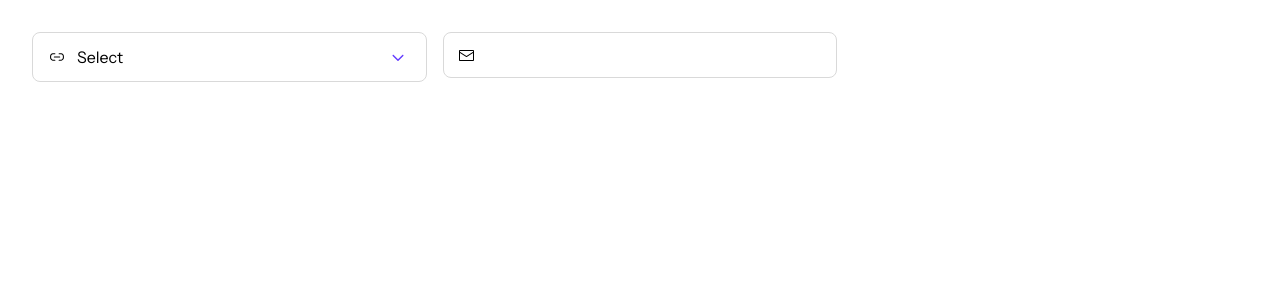
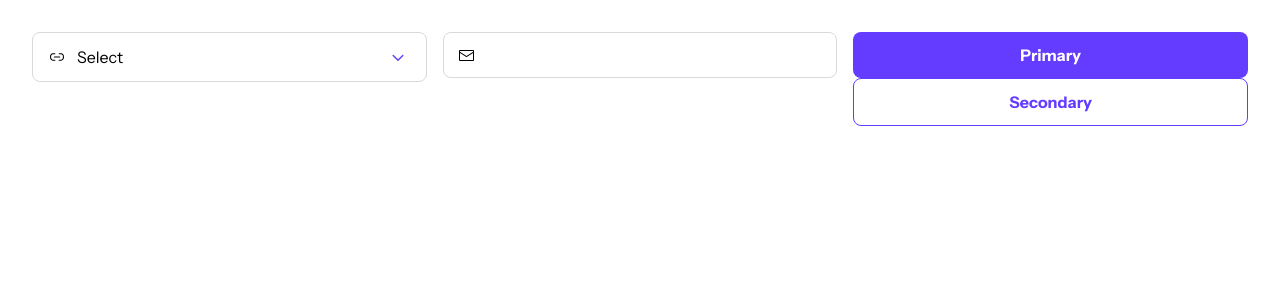
Before and after one commit to AlbaOngaro/devlinks, a Next.js app: page /styleguide in a window 1280 px wide. Shown: the top 300 px of the page. Built offline with nearby package versions, Linux system fonts and the light colour scheme.

Commit message:
feat: added button component

```diff
--- /dev/null
+++ b/src/components/Button/Button.styles.ts
@@ -0,0 +1,49 @@
+import { Theme, css } from "@emotion/react";
+
+export const button = (theme: Theme, variant: "primary" | "secondary") => [
+  css`
+    appearance: none;
+    display: flex;
+    padding: 11px 27px;
+    flex-direction: column;
+    justify-content: center;
+    align-items: center;
+    gap: 8px;
+    border-radius: 8px;
+    transition: all 0.3s ease-in-out;
+    cursor: pointer;
+    font-size: 16px;
+    font-style: normal;
+    font-weight: 600;
+    line-height: 150%;
+    width: 100%;
+  `,
+  variant === "primary" &&
+    css`
+      background: ${theme.colors.purple};
+      color: ${theme.colors.white};
+
+      &:is(:hover, :active, :focus) {
+        background: ${theme.colors.purpleHoverColor};
+        box-shadow: 0px 0px 32px 0px rgba(99, 60, 255, 0.25);
+      }
+
+      &:disabled {
+        opacity: 0.25;
+      }
+    `,
+  variant === "secondary" &&
+    css`
+      background: ${theme.colors.white};
+      border: 1px solid ${theme.colors.purple};
+      color: ${theme.colors.purple};
+
+      &:is(:hover, :active, :focus) {
+        background: ${theme.colors.purpleHoverColor};
+      }
+
+      &:disabled {
+        opacity: 0.25;
+      }
+    `,
+];
--- /dev/null
+++ b/src/components/Button/Button.tsx
@@ -0,0 +1,14 @@
+import { ButtonHTMLAttributes, DetailedHTMLProps } from "react";
+import * as styles from "./Button.styles";
+
+interface Props
+  extends DetailedHTMLProps<
+    ButtonHTMLAttributes<HTMLButtonElement>,
+    HTMLButtonElement
+  > {
+  variant: "primary" | "secondary";
+}
+
+export function Button({ variant, ...rest }: Props) {
+  return <button css={(theme) => styles.button(theme, variant)} {...rest} />;
+}
--- a/src/components/pages/styleguide/StyleGuidePage.tsx
+++ b/src/components/pages/styleguide/StyleGuidePage.tsx
@@ -8,6 +8,7 @@ import {
 } from "@radix-ui/react-icons";
 import { Root } from "@radix-ui/react-form";
 import { Input } from "components/Input/Input";
+import { Button } from "components/Button/Button";
 
 export function StyleGuidePage() {
   return (
@@ -44,6 +45,11 @@ export function StyleGuidePage() {
           }}
         />
       </Root>
+
+      <article>
+        <Button variant="primary">Primary</Button>
+        <Button variant="secondary">Secondary</Button>
+      </article>
     </section>
   );
 }
```
